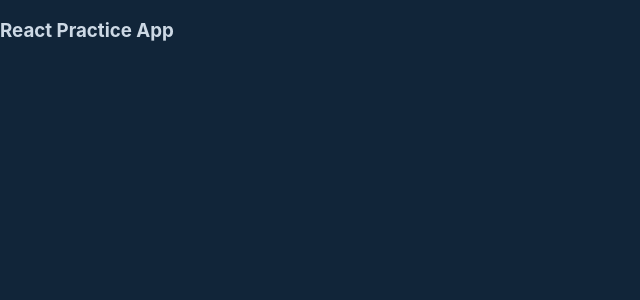
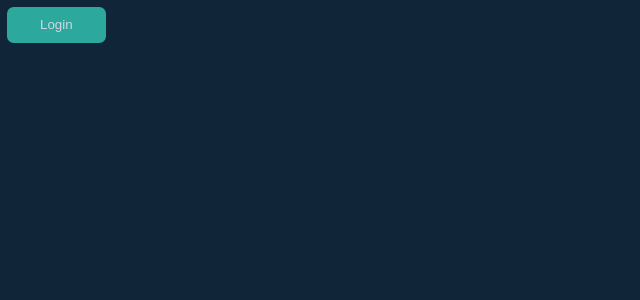
Before and after one commit to HaripriyaJ/React-Practise-App, a React (Create React App) app: page /login in a window 1280 px wide. Shown: the top 300 px of the page, without its empty margins (0-640 px from the left). Built offline with nearby package versions, Linux system fonts and the light colour scheme.

Commit message:
Button hover effect

```diff
--- a/src/App.tsx
+++ b/src/App.tsx
@@ -1,8 +1,9 @@
 import React from 'react';
+import Button from './common/components/Button';
 
 function App() {
   return (
-    <h3>React Practice App</h3>
+    <Button title="Login" isRounded={true}></Button>
   );
 }
 
--- a/src/common/components/Button.tsx
+++ b/src/common/components/Button.tsx
@@ -1,6 +1,6 @@
 import React from "react";
 import styled from "styled-components";
-import { BUTTON_PRIMARY, FONT_COLOR_DEFAULT } from "../../constants/CssConstants";
+import { BUTTON_PRIMARY, FONT_COLOR_DEFAULT, HIGHLIGHT_COLOR } from "../../constants/CssConstants";
 
 interface ButtonProp {
     title?: string;
@@ -13,13 +13,22 @@ interface ButtonProp {
 
 const StyledButton = styled.button<ButtonProp>`
     border: none;
+    margin: 0.5em;
     padding: 0.8em 2.5em;
     width: ${props => props?.width ? props.width : 'auto'};
     background-color: ${props => props?.bgColor ? props.bgColor : BUTTON_PRIMARY};
     color: ${props => props?.fontColor ? props.fontColor : FONT_COLOR_DEFAULT};
     border-radius: ${props => props?.isRounded ?  '0.5em' : '0px'};
     cursor: pointer;
+    &:hover {
+      box-shadow: 0 0 6px ${HIGHLIGHT_COLOR};
+      -webkit-transition-duration: 0.3s;
+      transition-duration: 0.3s;
+      -webkit-transition-property: box-shadow;
+      transition-property: box-shadow;
+    }
 `;
+
 
 function Button (props: ButtonProp) {
     return (
```
